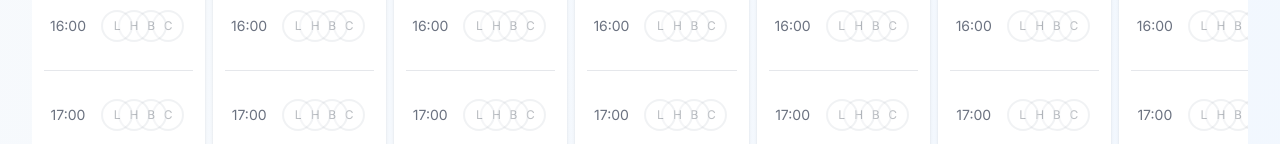
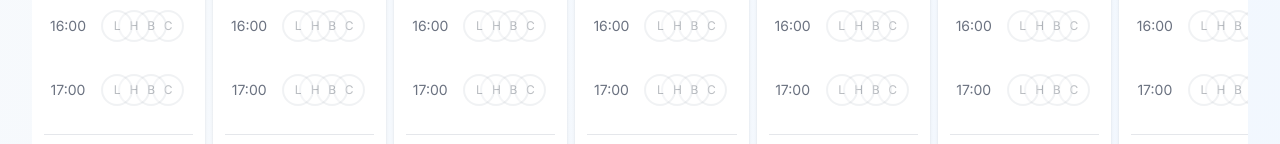
Before and after one commit to caillef/easy-time-calculator, a React (Vite) app: page / in a window 1280 px wide. Shown: the part 808-952 px from the top of the page. Built offline with nearby package versions, Linux system fonts and the light colour scheme; no server answers; the database is empty.

Commit message:
Move time slot separator
Moves the time slot separator in the calendar.

```diff
--- a/src/components/Calendar.tsx
+++ b/src/components/Calendar.tsx
@@ -1,3 +1,4 @@
+
 import React from 'react';
 import { cn } from '@/lib/utils';
 import TransitionWrapper from './TransitionWrapper';
@@ -132,19 +133,7 @@ const Calendar = ({ className }: CalendarProps) => {
           {/* Time slots */}
           {TIMES.map((time, index) => (
             <React.Fragment key={time}>
-              {/* Add separator before 18:00 with consistent spacing */}
-              {time === '18:00' && (
-                <React.Fragment>
-                  <div className="col-span-1 border-t border-gray-300 my-4"></div>
-                  {DAYS.map((day, dayIndex) => (
-                    <div
-                      key={`separator-${day}`}
-                      className="col-span-1 border-t border-gray-300 my-4"
-                    ></div>
-                  ))}
-                </React.Fragment>
-              )}
-
+              {/* Time slot row */}
               <TimeSlot
                 day=""
                 time={time}
@@ -162,6 +151,19 @@ const Calendar = ({ className }: CalendarProps) => {
                   disabled={!selectedPerson}
                 />
               ))}
+
+              {/* Add separator after 17:00 and before 18:00 */}
+              {time === '17:00' && (
+                <React.Fragment>
+                  <div className="col-span-1 border-t border-gray-300 my-4"></div>
+                  {DAYS.map((day, dayIndex) => (
+                    <div
+                      key={`separator-${day}`}
+                      className="col-span-1 border-t border-gray-300 my-4"
+                    ></div>
+                  ))}
+                </React.Fragment>
+              )}
             </React.Fragment>
           ))}
         </div>
--- a/src/components/CalendarDayColumn.tsx
+++ b/src/components/CalendarDayColumn.tsx
@@ -34,18 +34,20 @@ const CalendarDayColumn: React.FC<CalendarDayColumnProps> = ({
           const hasAnyPerson = Object.values(statuses).some(persons => persons.length > 0);
           if (!hasAnyPerson) return null;
 
-          // Check if we need a separator (only between 17:00 and 18:00)
+          // Check if we need a separator (between 17:00 and 18:00)
           const showSeparator = timeSlot === '17:00';
+          const nextTimeSlot = arr[index + 1]?.[0];
+          const isLastSlotBefore18 = showSeparator && nextTimeSlot === '18:00';
 
           return (
             <React.Fragment key={`${day}-${timeSlot}`}>
-              {showSeparator && <div className="border-t border-gray-200 my-3"></div>}
               <CalendarTimeSlot
                 timeSlot={timeSlot}
                 persons={persons}
                 statuses={statuses}
                 discordUsers={discordUsers}
               />
+              {isLastSlotBefore18 && <div className="border-t border-gray-200 my-3"></div>}
             </React.Fragment>
           );
         })}
```
